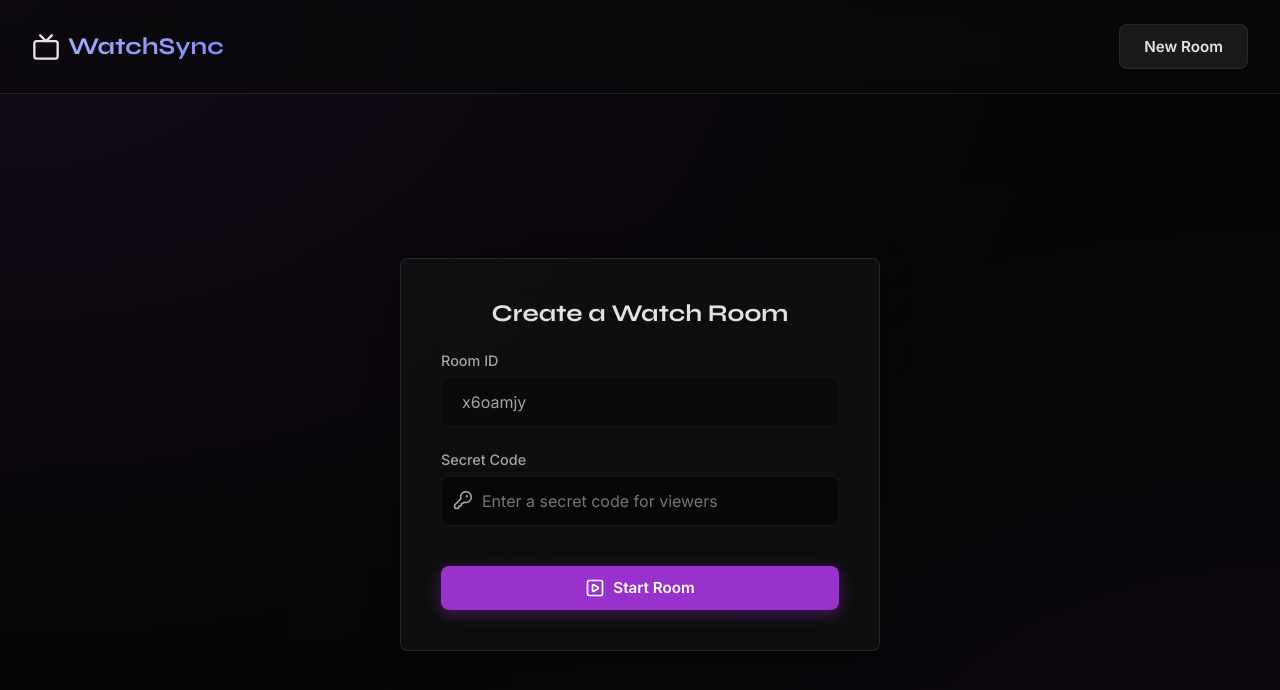
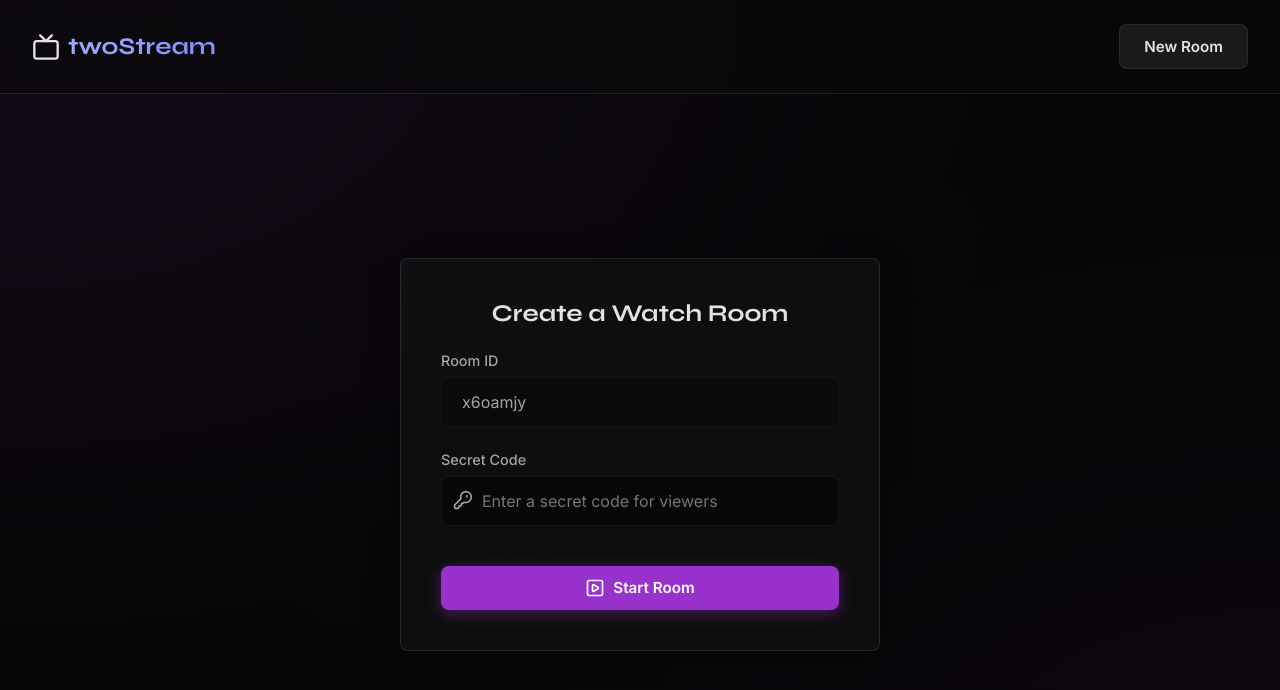
Before and after one commit to amorish/toStream, a React (Vite) app in the folder client/: page / in a window 1280 px wide. Shown: the top 690 px of the page. Built offline with nearby package versions, Linux system fonts and the light colour scheme; no server answers.

Commit message:
chore: rename app to twoStream

```diff
--- a/client/index.html
+++ b/client/index.html
@@ -4,7 +4,7 @@
     <meta charset="UTF-8" />
     <link rel="icon" type="image/svg+xml" href="/favicon.svg" />
     <meta name="viewport" content="width=device-width, initial-scale=1.0" />
-    <title>client</title>
+    <title>twoStream</title>
   </head>
   <body>
     <div id="root"></div>
--- a/client/src/App.jsx
+++ b/client/src/App.jsx
@@ -10,7 +10,7 @@ function App() {
       <header className="app-header">
         <div className="brand">
           <Tv size={28} />
-          <span>WatchSync</span>
+          <span>twoStream</span>
         </div>
         <div className="nav-links">
           <a href="/" className="btn btn-secondary">New Room</a>
```
